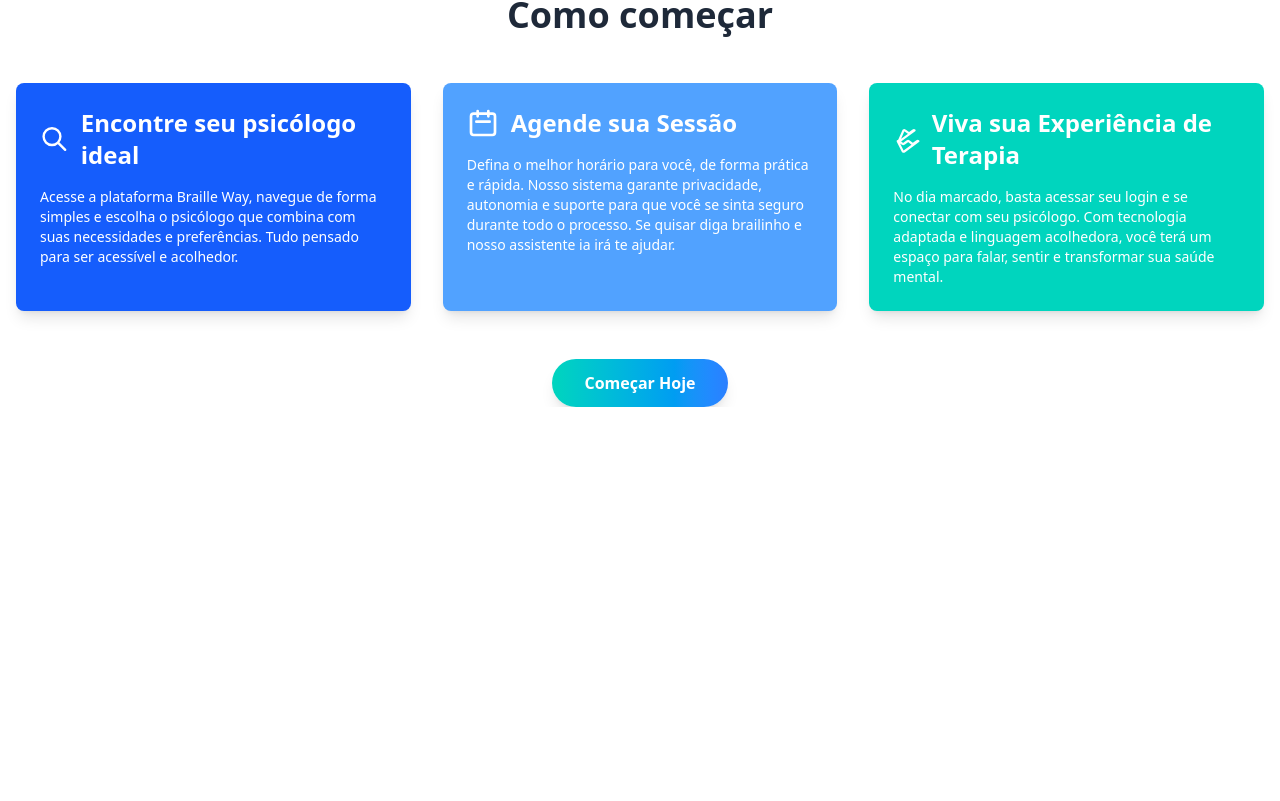
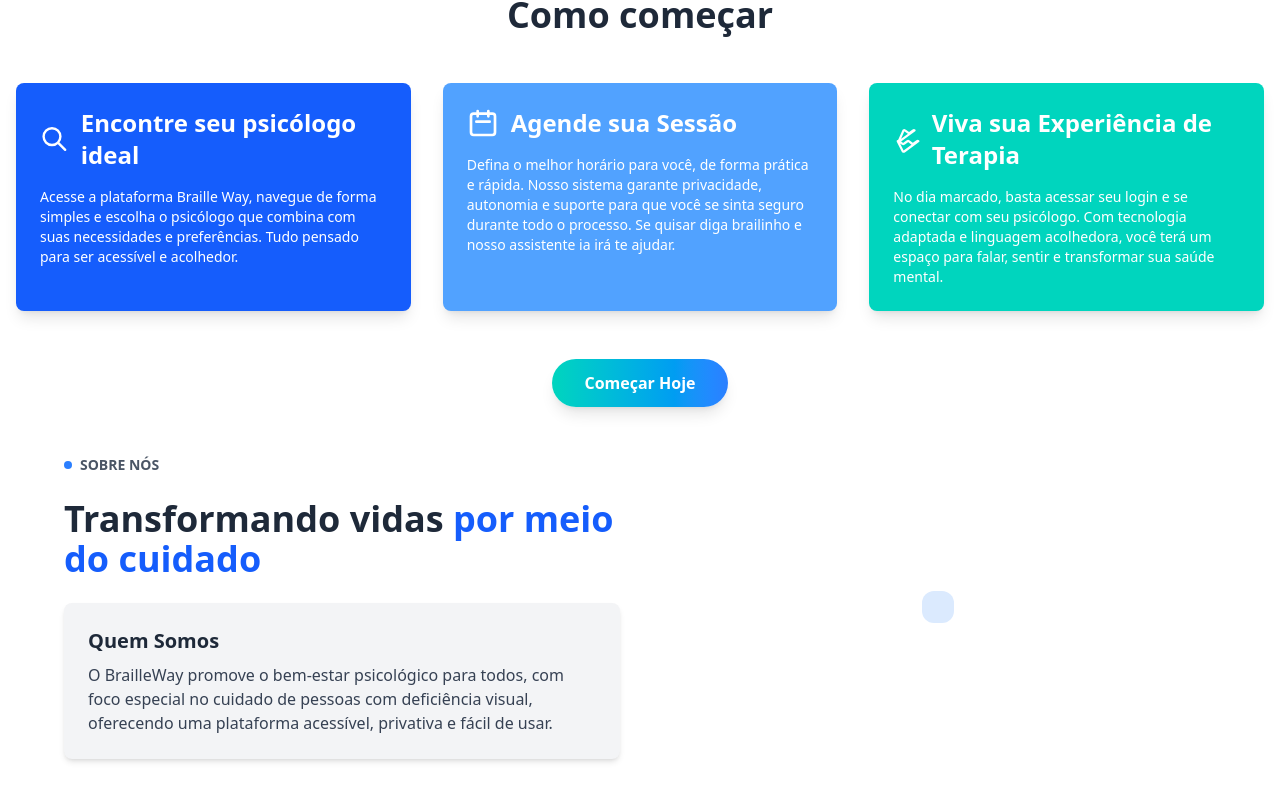
Before and after one commit to BrailleWay/frontend-nextjs-brailleway, a Next.js app: page /home in a window 1280 px wide. Shown: the part 1585-2386 px from the top of the page. Before the commit the page ends 1992 px from the top, so only its background shows below. Built offline with nearby package versions, Linux system fonts and the light colour scheme.

Commit message:
Section 5

```diff
--- a/app/home/page.js
+++ b/app/home/page.js
@@ -2,6 +2,8 @@ import Section1 from "../ui/home/Section1"
 import Header from "../ui/home/Header"
 import Section2 from "../ui/home/Section2"
 import Section3 from "../ui/home/Section3"
+import Section5 from "../ui/home/Section5"
+
 
 export default function Home(){
     return(
@@ -10,6 +12,7 @@ export default function Home(){
         <Section1/>
         <Section2/>
         <Section3/>
+        <Section5/>
       </>
     )
   }
--- a/app/ui/home/Section5.js
+++ b/app/ui/home/Section5.js
@@ -1 +1,33 @@
 import React from 'react';
+export default function SobreNos() {
+    return (
+      <section className="bg-white py-12 px-6 md:px-16 flex flex-col md:flex-row items-center justify-between gap-10">
+
+        <div className="flex-1 space-y-6">
+          <div className="flex items-center gap-2">
+            <div className="w-2 h-2 bg-blue-500 rounded-full"></div>
+            <span className="text-sm font-semibold text-gray-600 uppercase">Sobre Nós</span>
+          </div>
+
+          <h2 className="text-4xl font-bold text-gray-800">
+            Transformando vidas <span className="text-blue-600">por meio do cuidado</span>
+          </h2>
+
+          <div className="bg-gray-100 p-6 rounded-lg shadow-md max-w-xl">
+            <h3 className="text-xl font-semibold mb-2 text-gray-800">Quem Somos</h3>
+            <p className="text-gray-700">
+              O BrailleWay promove o bem-estar psicológico para todos, com foco especial no cuidado de pessoas com deficiência visual, oferecendo uma plataforma acessível, privativa e fácil de usar.
+            </p>
+
+          </div>
+        </div>
+
+        <div className="flex-1 flex justify-center">
+          <div className="bg-blue-100 p-4 rounded-xl">
+
+          </div>
+        </div>
+
+      </section>
+    )
+  }
```
